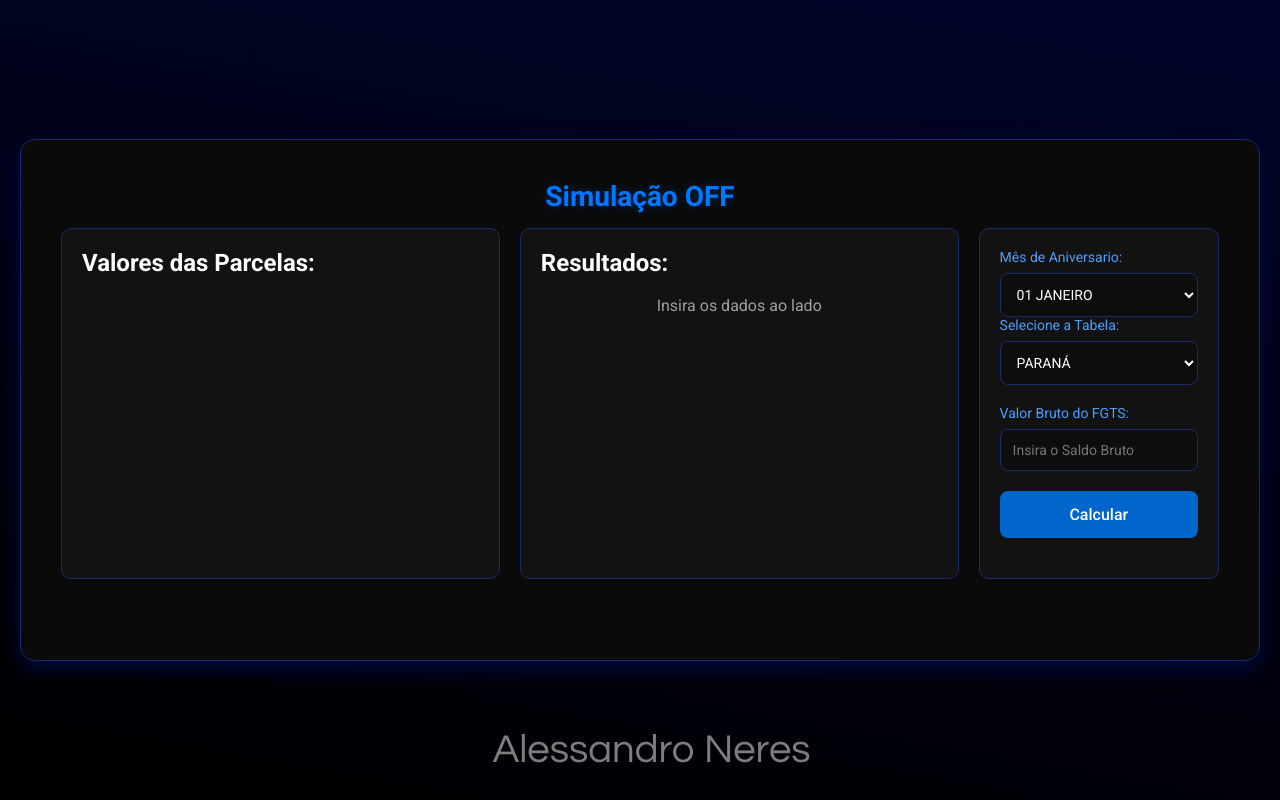
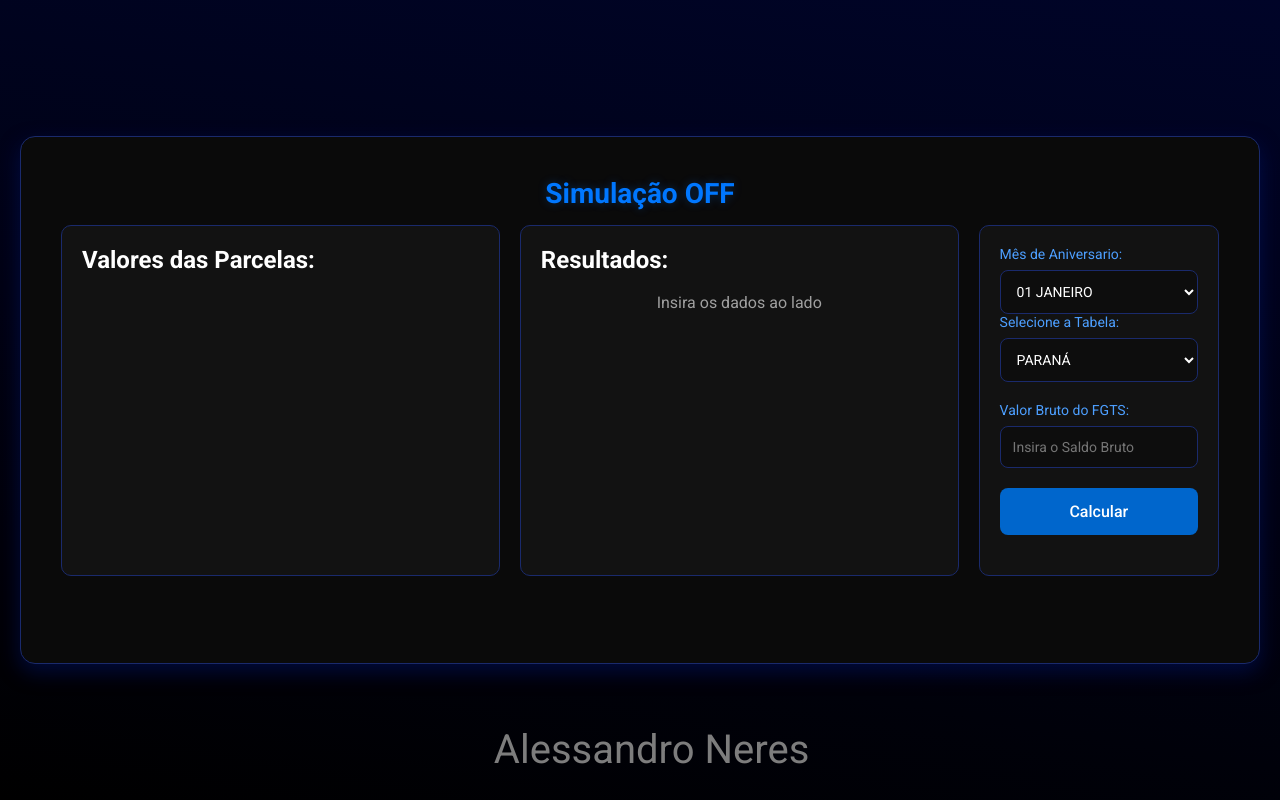
Before and after one commit to aleneresss/gd-SimOff, a plain HTML site: page index.html in a window 1280 px wide. Drawn offline with Linux system fonts and the light colour scheme.

Commit message:
Update style.css

```diff
--- a/style.css
+++ b/style.css
@@ -322,7 +322,7 @@ big {
     bottom: -150px;
     font-size: 40px;
     margin: 0;
-    font-family: 'Century Gothic';
+    font-family: 'Roboto';
 }
 
 strong {
```
